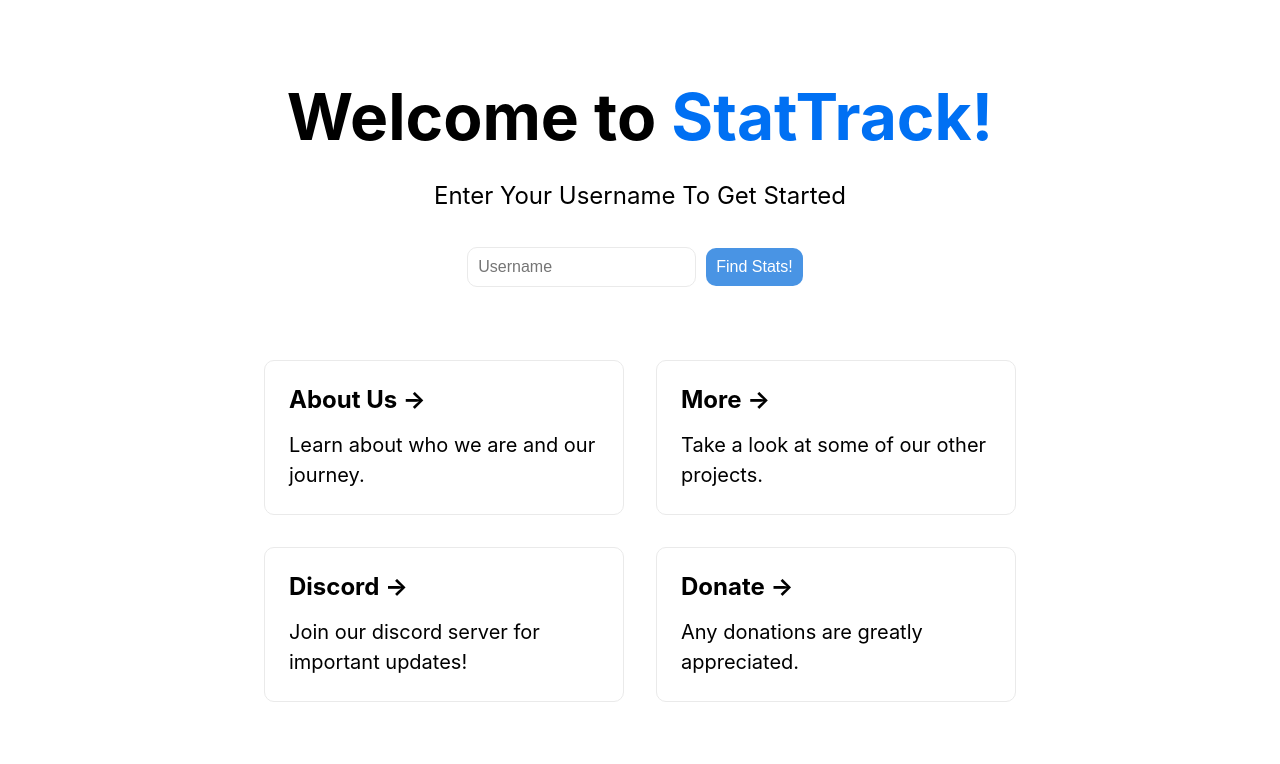
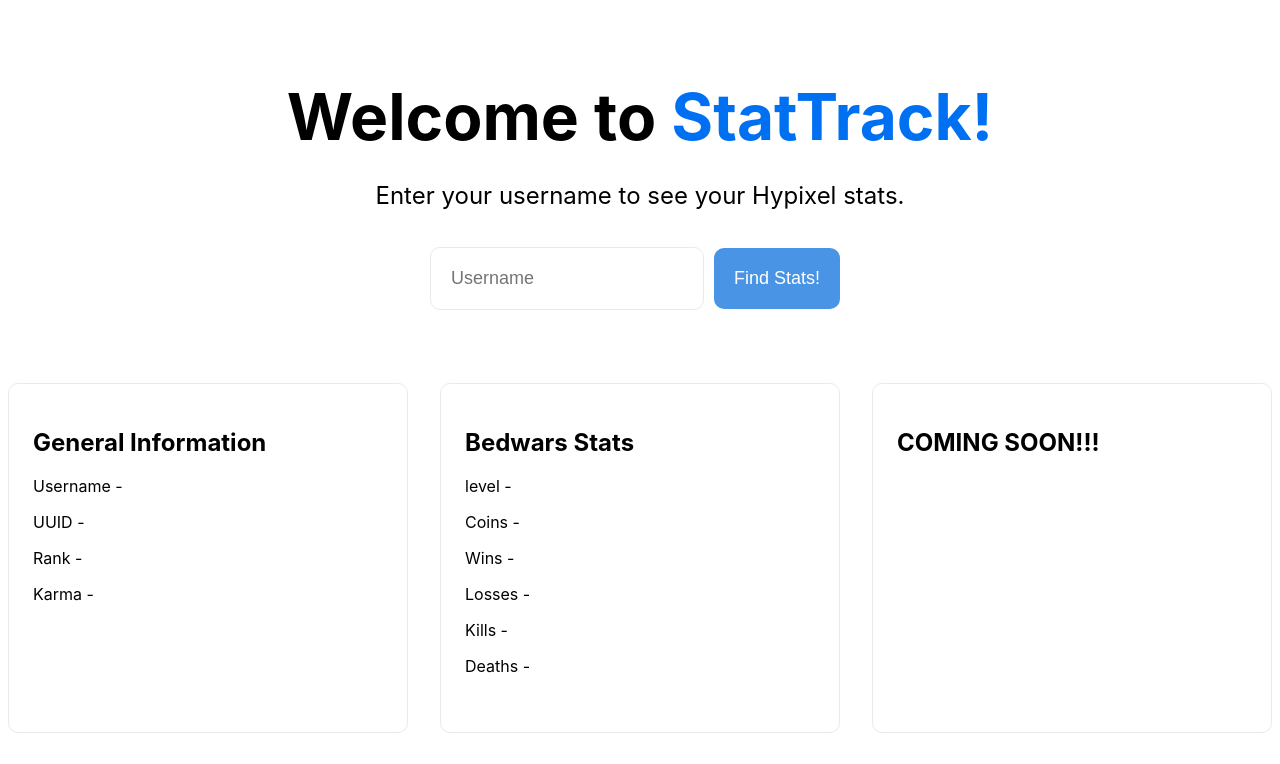
Before and after one commit to MattGodwin/StatTrack, a Next.js app: page / in a window 1280 px wide. Shown: the top 764 px of the page. Built offline with nearby package versions, Linux system fonts and the light colour scheme.

Commit message:
added general info and bedwars stats

```diff
--- a/pages/api/hello.js
+++ /dev/null
@@ -1,5 +0,0 @@
-// Next.js API route support: https://nextjs.org/docs/api-routes/introduction
-
-export default (req, res) => {
-  res.status(200).json({ name: 'John Doe' })
-}
--- a/pages/index.js
+++ b/pages/index.js
@@ -1,6 +1,5 @@
 import Head from 'next/head'
 import FindStats from './search';
-import User from './user'
 import styles from '../styles/Home.module.css'
 
 export default function Home() {
@@ -13,11 +12,11 @@
 
       <main className={styles.main}>
         <h1 className={styles.title}>
-          Welcome to <a href="https://enmatt.xyz">StatTrack!</a>
+          Welcome to <a href="">StatTrack!</a>
         </h1>
 
         <p className={styles.description}>
-          Enter Your Username To Get Started
+          Enter your username to see your Hypixel stats.
         </p>
 
         <FindStats />
--- a/pages/search.js
+++ b/pages/search.js
@@ -2,34 +2,51 @@
 import styles from '../styles/search.module.css'
 import axios from 'axios'
 
-
-
 class FindStats extends React.Component {
 
-    constructor(props) {
-        super(props);
-        this.state = {value: ''};
+    constructor() {
+        super();
+        this.state = {
+            value: '',
+        };
 
         this.handleChange = this.handleChange.bind(this);
         this.handleSubmit = this.handleSubmit.bind(this);
+
     }
 
     handleChange(event) {
-        this.setState({value: event.target.value});
+        this.setState({
+            value: event.target.value,
+        });
     }
 
     async handleSubmit(event) {
         console.log('A name was submitted: ' + this.state.value);
         event.preventDefault();
         const response = await axios.get("https://api.minetools.eu/uuid/" + this.state.value);
-        var uuid = response.data.id
         const hyResponse = await axios.get("https://api.hypixel.net/player",
-        {params: {key: '3e530656-095b-4e8e-b778-b6fde39f0e92', uuid: uuid}})
+            { params: { key: '3e530656-095b-4e8e-b778-b6fde39f0e92', uuid: response.data.id } })
+        console.log(hyResponse)
+        this.setState({
+            uuid: response.data.id,
+            name: response.data.name,
+            rank: hyResponse.data.player.newPackageRank,
+            karma: hyResponse.data.player.karma,
+            bedWarsStars: hyResponse.data.player.achievements.bedwars_level,
+            bedWarsCoins: hyResponse.data.player.stats.Bedwars.coins,
+            bedWarsWins: hyResponse.data.player.achievements.bedwars_wins,
+            bedWarsLosses: hyResponse.data.player.stats.Bedwars.eight_one_losses_bedwars,
+            bedWarsKills: hyResponse.data.player.stats.Bedwars.eight_one_kills_bedwars,
+            bedWarsDeaths: hyResponse.data.player.stats.Bedwars.eight_one_deaths_bedwars
+        });
+
     }
 
     render() {
-        return(
-            <form onSubmit={this.handleSubmit}>
+        return (
+            <div>
+                <form onSubmit={this.handleSubmit} className={styles.form}>
                     <input
                         name='username'
                         type="text"
@@ -39,8 +56,86 @@
                         onChange={this.handleChange}
                         className={styles.search}
                     />
-                <button className={styles.button} onClick={this.getDataAxios}>Find Stats!</button>
+                    <button className={styles.button}>Find Stats!</button>
                 </form>
+
+                <div className={styles.grid}>
+                    <div className={styles.card}>
+                        <p>
+                            <h2>
+                                General Information
+                            </h2>
+                        </p>
+                        <p>
+                            Username - {this.state.name}
+                        </p>
+                        <p>
+                            UUID - {this.state.uuid}
+                        </p>
+                        <p>
+                            Rank - {this.state.rank}
+                        </p>
+                        <p>
+                            Karma - {this.state.karma}
+                        </p>
+
+                    </div>
+                    <div className={styles.card}>
+                        <p>
+                            <h2>
+                                Bedwars Stats
+                            </h2>
+                        </p>
+                        <p>
+                            level - {this.state.bedWarsStars}
+                        </p>
+                        <p>
+                            Coins - {this.state.bedWarsCoins}
+                        </p>
+                        <p>
+                            Wins - {this.state.bedWarsWins}
+                        </p>
+                        <p>
+                            Losses - {this.state.bedWarsLosses}
+                        </p>
+                        <p>
+                            Kills - {this.state.bedWarsKills}
+                        </p>
+                        <p>
+                            Deaths - {this.state.bedWarsDeaths}
+                        </p>
+                    </div>
+                    <div className={styles.card}>
+                        <p>
+                            <h2>
+                                COMING SOON!!!
+                            </h2>
+                        </p>
+                    </div>
+                    <div className={styles.card}>
+                        <p>
+                            <h2>
+                                COMING SOON!!!
+                            </h2>
+                        </p>
+                    </div>
+                    <div className={styles.card}>
+                        <p>
+                            <h2>
+                                COMING SOON!!!
+                            </h2>
+                        </p>
+                    </div>
+                    <div className={styles.card}>
+                        <p>
+                            <h2>
+                                COMING SOON!!!
+                            </h2>
+                        </p>
+                    </div>
+                </div>
+            </div>
+
         )
     }
 }
--- a/pages/user.js
+++ /dev/null
@@ -1 +0,0 @@
-import React, { Component } from 'react'
--- a/styles/search.module.css
+++ b/styles/search.module.css
@@ -1,15 +1,18 @@
+.form {
+  text-align: center;
+}
 .search {
-    font-size: medium;
-    padding: 10px;
+    font-size: large;
+    padding: 20px;
     border-radius: 10px;
     border: 1px solid #eaeaea;
 }
 
 .button {
-    font-size: medium;
+    font-size: large;
     margin: 10px;
     color: #fff;
-    padding: 10px;
+    padding: 20px;
     background-color: rgb(73,148,228);
     border: none;
     border-radius: 10px;
@@ -20,3 +23,32 @@
 .button:active {
   color: #eaeaea;
 }
+
+.grid {
+  display: grid;
+  align-items: center;
+  grid-template-columns: repeat(3, 1fr);
+  justify-content: center;
+  margin-top: 3rem;
+}
+
+.card {
+  margin: 1rem;
+  flex-basis: 45%;
+  padding: 1.5rem;
+  text-align: left;
+  color: inherit;
+  text-decoration: none;
+  border: 1px solid #eaeaea;
+  border-radius: 10px;
+  height: 350px;
+  width: 400px;
+  transition: color 0.15s ease, border-color 0.15s ease;
+}
+
+.card:hover,
+.card:focus,
+.card:active {
+  color: #0070f3;
+  border-color: #0070f3;
+}
```
Lines whose indentation alone changed are shown as unchanged.
